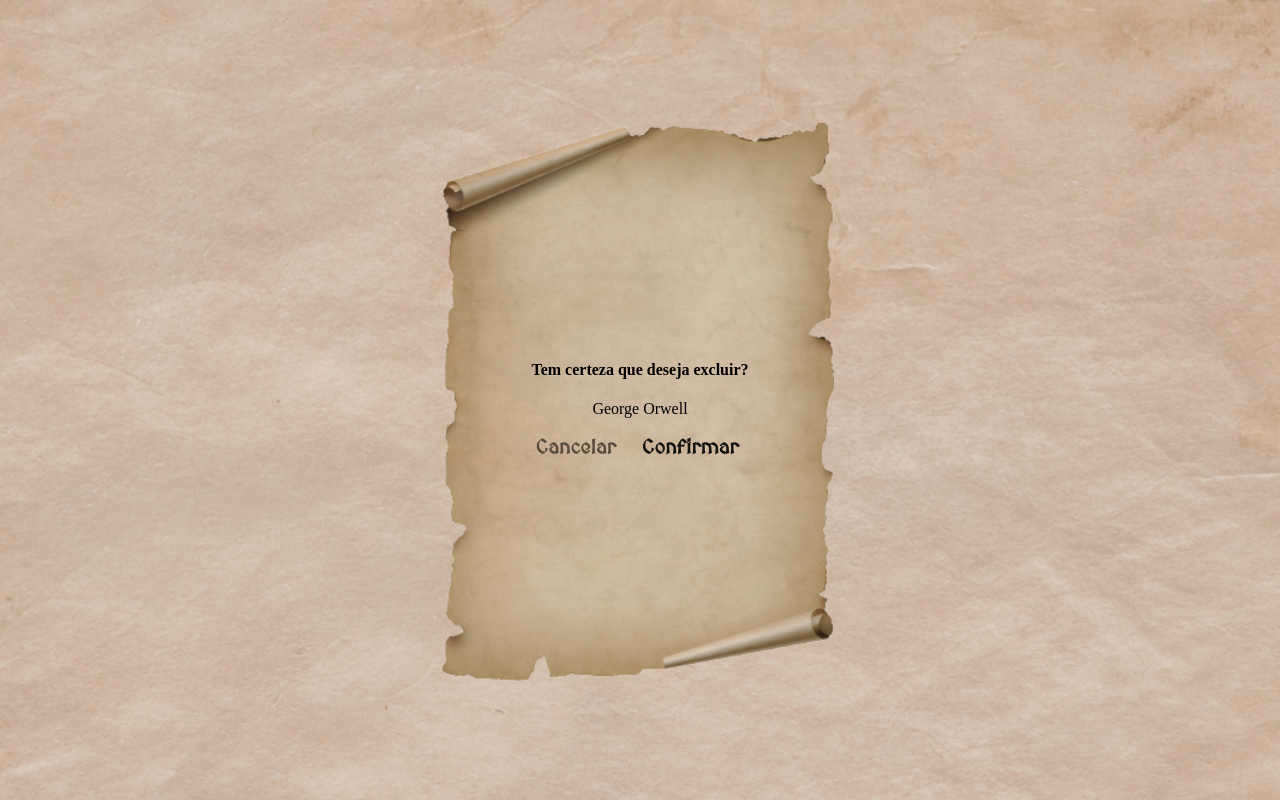
After one commit to VictorC78/bibliotecaDjango, a Django app: page /deletar_autor/5/ in a window 1280 px wide. The commit adds this page. Run offline with Django 5.2, Linux system fonts and the light colour scheme; data comes from the database, SQL or seed files in the repository; both versions use the stored data as it was after the commit.

Commit message:
delete_edit_autor

```diff
--- a/bibliotecaDjango/urls.py
+++ b/bibliotecaDjango/urls.py
@@ -31,6 +31,8 @@
     path('colecoes/editar/<int:id>/', views.editar_colecao, name='editar_colecao'),
     path('deletar_colecao/<int:pk>/', views.deletar_colecao, name='deletar_colecao'),
     path('autores/', views.autores, name='autores'),
+    path('autores/editar/<int:id>/', views.editar_autor, name='editar_autor'),
+    path('deletar_autor/<int:pk>/', views.deletar_autor, name='deletar_autor'),
 ]
 
 if settings.DEBUG:  # Apenas para o modo de desenvolvimento
--- a/livros/views.py
+++ b/livros/views.py
@@ -72,7 +72,7 @@
                 colecao_form.save()
                 return redirect('colecoes')
 
-    colecoes = Colecao.objects.prefetch_related('livros').all()
+    colecoes = Colecao.objects.prefetch_related('livros').all().order_by("nome")
 
     return render(request, 'colecoes.html', {
         'colecao_form': colecao_form,
@@ -118,3 +118,25 @@
         'autor_form': autor_form,
         'autores': autores,
     })
+
+def editar_autor(request, id):
+    autor = get_object_or_404(Autor, id=id)
+    if request.method == 'POST':
+        form = AutorForm(request.POST, instance=autor)
+        if form.is_valid():
+            form.save()
+            return redirect('autores')
+    else:
+        form = AutorForm(instance=autor)
+
+    return render(request, 'editar_autor.html', {'form': form, 'autor': autor})
+
+def deletar_autor(request, pk):
+    autor = get_object_or_404(Autor, pk=pk)
+
+    if request.method == "POST":
+        if 'confirmar' in request.POST:
+            autor.delete()
+            return redirect('autores')
+
+    return render(request, 'deletar_autor.html', {'autor': autor})
--- /dev/null
+++ b/static/css/deletar_autor.css
@@ -0,0 +1,48 @@
+
+@import url('https://fonts.googleapis.com/css2?family=MedievalSharp&display=swap');
+@import url('https://fonts.googleapis.com/css2?family=EB+Garamond:ital,wght@0,400..800;1,400..800&display=swap');
+
+html, body{
+    height: 100%;
+    margin: 0;
+}
+
+div{
+    display: flex ;
+    align-items: center;
+    justify-content: center;
+    background-color: rgba(0, 0, 0, 0.255);
+    background-size:cover;
+    background-attachment: fixed;
+    flex-direction: column;
+    width: 100%;
+    height: 100%;
+
+}
+
+form{
+    display: flex;
+    gap: 20px;
+    justify-content: center;
+    align-items: center;
+}
+button{
+    background-color: transparent;
+    color: #121211;
+    font-family: "MedievalSharp", cursive;
+  font-weight: 600;
+  font-style: normal;
+    border: 0;
+    font-size: 20px;
+    cursor: pointer;
+}
+
+a{
+    color: #5a4d3e ;
+    font-family: "MedievalSharp", cursive;
+  font-weight: 600;
+  font-style: normal;
+    border: 0;
+    font-size: 20px;
+    text-decoration: none;
+}
--- /dev/null
+++ b/templates/deletar_autor.html
@@ -0,0 +1,29 @@
+<!DOCTYPE html>
+<html lang="en">
+<head>
+    <meta charset="UTF-8">
+    <meta name="viewport" content="width=device-width, initial-scale=1.0">
+    {% load static %}
+
+    <title>Deletar Autor</title>
+    <!-- Adicione o CSS aqui, ou você pode usar um arquivo CSS externo -->
+    <link rel="stylesheet" href="{% static 'css/deletar_autor.css' %}">
+</head>
+<body >
+    <div style="background: url('{% static 'images/fundo_edit.png' %}') no-repeat center center;">
+            <div  style="background: url('{% static 'images/card_modal.png' %}') no-repeat center center !important; background-size: 100% auto !important; height: 420px; border: 0; padding: 75px; width:250px;" class="form-addlivro" method="post">
+                <h4>Tem certeza que deseja excluir?</h4>
+                <span> {{autor.nome}}</span><br>
+                <form method="post">
+                    <a href="{% url 'autores' %}"> Cancelar </a>
+                    {% csrf_token %}
+                    <button name="confirmar" type="submit">
+                        Confirmar
+                    </button>
+                </form>
+
+            </div>
+    </div>
+
+</body>
+</html>
```
Also changed, not shown: static/css/editar_autor.css (added, +123 -0 lines), templates/autores.html (+14 -4 lines), templates/editar_autor.html (added, +33 -0 lines), db.sqlite3.
